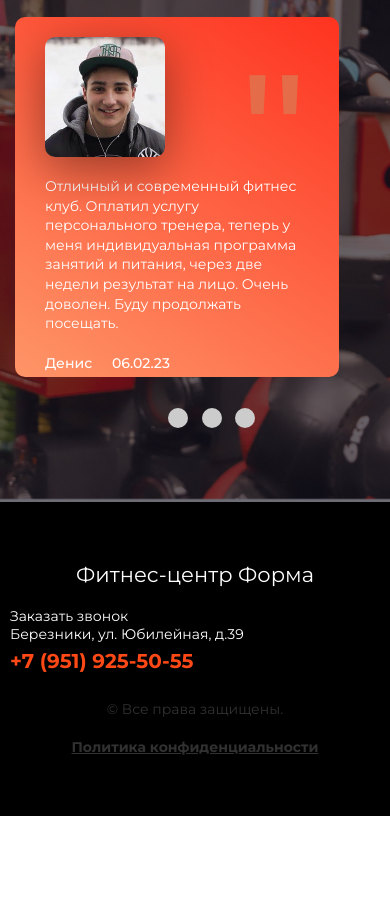
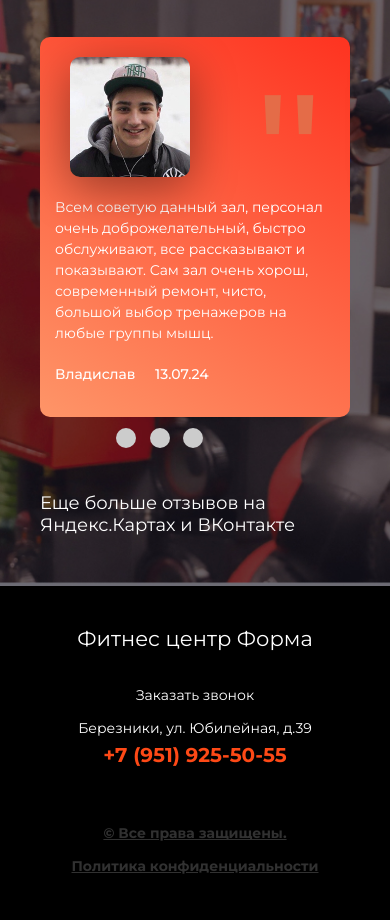
Before and after one commit to GalinaGuseva/infinity-swiper-js, a plain HTML site: page index.html in a window 390 px wide. Shown: the part 196-1116 px from the top of the page. Before the commit the page ends 1012 px from the top, so only its background shows below. Drawn offline with Linux system fonts and the light colour scheme.

Commit message:
fix: css for adaptive

```diff
--- a/css/main.css
+++ b/css/main.css
@@ -199,12 +199,17 @@ h2 {
   color: #fff;
 }
 
+section#review {
+  padding: 80px 30px 40px;
+}
+
 .review-wrapper {
   display: flex;
   z-index: 1;
   inline-size: 100%;
   position: relative;
   height: 415px;
+  margin-bottom: 40px;
 }
 
 .review-wrapper .review__slides {
@@ -240,8 +245,9 @@ h2 {
   scroll-snap-align: start;
   position: relative;
   flex: 0 0 auto;
-  height: 360px;
-  flex-shrink: 0;
+  height: 80%;
+  min-height: 360px;
+  /* flex-shrink: 0; */
   border-radius: 10px;
   padding: 160px 30px 30px;
   text-align: left;
@@ -363,8 +369,10 @@ h2 {
 
 footer {
   background: #000000;
-  padding: 50px 0;
+  padding: 50px;
   color: #fff;
+  display: flex;
+  flex-direction: column;
 }
 
 .footer-title {
@@ -389,27 +397,16 @@ footer {
 }
 
 .footer-bottom {
-  overflow: hidden;
-  clear: both;
-}
-
-.copyright {
+  display: flex;
+  justify-content: space-between;
   margin-top: 20px;
   color: #313131;
-}
-
-.copyright a {
   font-weight: bold;
-  color: inherit;
   text-decoration: underline;
 }
 
 a.link-privacy {
-  float: right;
-  margin-top: 20px;
-  color: #313131;
-  font-weight: bold;
-  text-decoration: underline;
+  color: inherit;
 }
 
 .privacy_text h4 {
@@ -421,8 +418,13 @@ a.link-privacy {
 }
 
 @media (max-width: 995px) {
+  section#review {
+    padding-left: 70px;
+  }
+
   .review-wrapper .review__slides {
     grid-auto-columns: 100%;
+    gap: 30px;
   }
 
   .review-wrapper .review-box img {
@@ -435,11 +437,11 @@ a.link-privacy {
     left: 30%;
   }
 
-  .review-box {
+  .review__slides .review-box {
     width: 90%;
     scroll-snap-align: center;
     height: 70%;
-    min-height: 350px;
+    min-height: 380px;
   }
 
   .review-box .re {
@@ -470,13 +472,24 @@ a.link-privacy {
   section {
     padding: 60px 5px;
   }
+  section#review {
+    padding-left: 30px;
+  }
   .review-wrapper .review__slides {
-    min-height: 480px;
+    gap: 15px;
   }
+
+  .review-wrapper .review-box {
+    padding: 160px 15px 10px;
+    width: 100%;
+    height: 90%;
+    margin: 0;
+  }
+
   .review-box .autor,
   .review-box .text {
     font-size: 14px;
-    line-height: 1.4;
+    line-height: 1.5;
   }
 
   .review-box .autor .date {
@@ -488,30 +501,50 @@ a.link-privacy {
     height: 85px;
   }
 
-  .review-nav {
-    margin-top: 30px;
+  .review-wrapper .review-nav {
+    margin: 0;
+    left: 10%;
+    text-align: center;
   }
 
   .review-dots {
     text-align: center;
-    padding: 50px 20px 0 0;
+    padding: 0;
   }
-  .footer-action .btn {
-    float: none;
-    margin-right: 0;
-    width: 100%;
-    margin-bottom: 15px;
+
+  footer {
+    padding: 30px 15px 20px;
   }
-  .copyright {
+
+  .footer-bottom,
+  .footer-action {
+    display: flex;
+    flex-direction: column;
+    align-items: center;
+    padding-block: 15px;
     text-align: center;
   }
+
+  .footer-action .btn.main-btn {
+    float: none;
+    margin: 0 0 15px;
+    width: 80%;
+  }
+
   .link-privacy {
     float: none;
     display: inline-block;
     width: 100%;
     text-align: center;
+    margin-top: 15px;
   }
   .footer-title {
     text-align: center;
   }
 }
+
+@media (max-width: 350px) {
+  .review-wrapper {
+    height: 500px;
+  }
+}
--- a/index.html
+++ b/index.html
@@ -71,21 +71,23 @@
               <div class="re">"</div>
               <img src="./img/review-item2.jpg" />
               <div class="text">
-                Отличный и современный фитнес клуб. Оплатил услугу персонального
-                тренера, теперь у меня индивидуальная программа занятий и
-                питания, через две недели результат на лицо. Очень доволен. Буду
-                продолжать посещать.
+                Всем советую данный зал, персонал очень доброжелательный, быстро
+                обслуживают, все рассказывают и показывают. Сам зал очень хорош,
+                современный ремонт, чисто, большой выбор тренажеров на любые
+                группы мышц.
               </div>
-              <div class="autor">Денис <span class="date">06.02.23</span></div>
+              <div class="autor">
+                Владислав <span class="date">13.07.24</span>
+              </div>
             </li>
 
             <li class="review-box">
               <div class="re">"</div>
               <img src="./img/review-item1.jpg" />
               <div class="text">
-                Фитнес-клуб мне очень понравился. Современные тренажеры,
-                инструкторы – профессионалы высшего класса; удобные раздевалки,
-                большой бассейн. Удобное месторасположение клуба.
+                Посещала этот фитнес клуб. Очень всё понравилось : тренировки,
+                тренеры, обстановка и весь персонал. Тренировки очень
+                эффективные, получаешь заряд бодрости на весь день
               </div>
               <div class="autor">Ирина <span class="date">09.01.23</span></div>
             </li>
@@ -94,40 +96,51 @@
               <div class="re">"</div>
               <img src="./img/review-item3.jpg" />
               <div class="text">
-                Отличный клуб! Народу не так много, сам клуб достаточно большой,
-                сделали неплохой ремонт, очередей на тренажеры нет даже в час
-                пик. Тренеры - все приятные ребята. Хорошие массажисты есть при
-                клубе :)
+                Понравилась атмосфера, обслуживание. Зал чистый, новый,
+                оборудование обслуживается своевременно. Расположение удобное,
+                можно пожаловаться разве что на отсутствие лифта, но это уже
+                бред будет)
               </div>
               <div class="autor">
-                Алексей <span class="date">02.03.23</span>
+                Павел
+                <span class="date">15.06.23</span>
               </div>
             </li>
           </ul>
         </div>
+        <span class="after-h2 after"
+          >Еще больше отзывов на
+          <a
+            href="https://yandex.ru/maps/org/forma/197039651199/?ll=56.815720%2C59.413522&z=16"
+            >Яндекс.Картах</a
+          >
+          и ВКонтакте</span
+        >
       </div>
     </section>
     <footer>
       <div class="container">
-        <div class="footer-title">Фитнес-центр Форма</div>
+        <div class="footer-title">Фитнес центр Форма</div>
         <div class="footer-action">
-          <a href="modal-call" class="btn main-btn">Заказать звонок</a>
+          <a
+            href="index.html#modal-call"
+            data-toggle="modal"
+            class="btn main-btn"
+            >Заказать звонок</a
+          >
           <div class="contact">
             <span class="adress">Березники, ул. Юбилейная, д.39</span>
             <a href="tel:+7519255055">+7 (951) 925-50-55</a>
           </div>
         </div>
         <div class="footer-bottom">
-          <div class="row">
-            <div class="col-sm-6">
-              <div class="copyright">© Все права защищены.</div>
-            </div>
-            <div class="col-sm-6">
-              <a href="modal-privacy" class="link-privacy"
-                >Политика конфиденциальности</a
-              >
-            </div>
-          </div>
+          <div class="copyright">© Все права защищены.</div>
+          <a
+            href="index.html#modal-privacy"
+            data-toggle="modal"
+            class="link-privacy"
+            >Политика конфиденциальности</a
+          >
         </div>
       </div>
     </footer>
--- a/js/slider.js
+++ b/js/slider.js
@@ -106,7 +106,9 @@ window.addEventListener('load', () => {
         rewind();
       } else if (
         Math.ceil(slides.scrollLeft) ===
-        slides.scrollWidth - slides.offsetWidth
+          slides.scrollWidth - slides.offsetWidth ||
+        Math.ceil(slides.scrollLeft) ===
+          slides.scrollWidth - slides.offsetWidth + 1
       ) {
         forward();
       }
```
Also changed, not shown: 1 other file.
